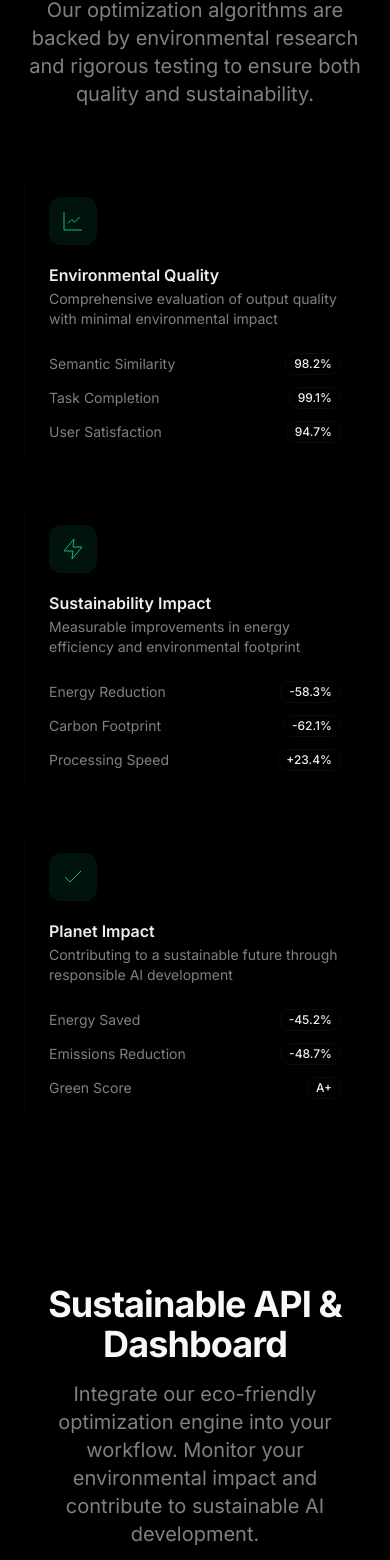
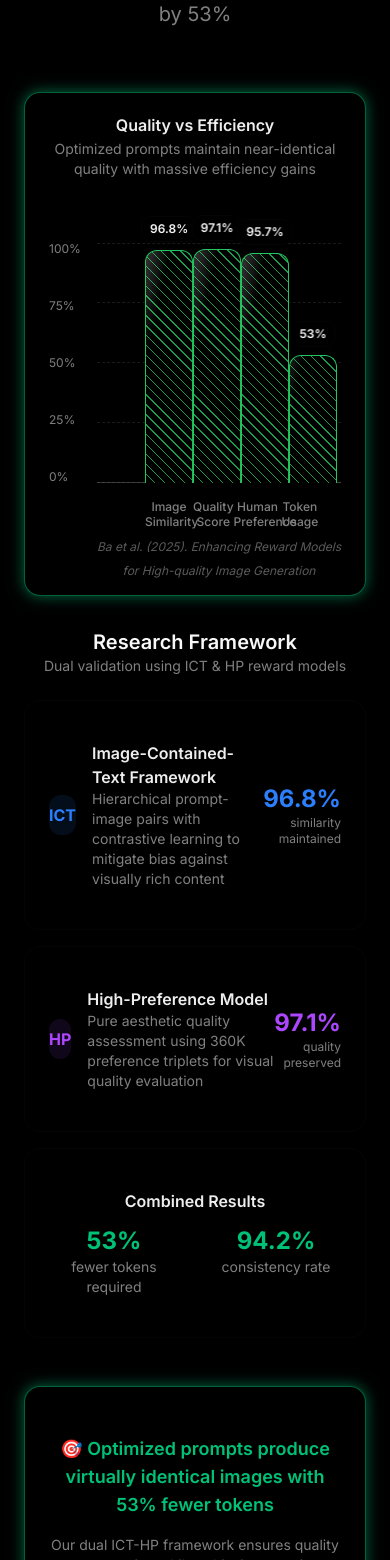
Before and after one commit to nick-rui/xiao-prompt, a Next.js app: page / in a window 390 px wide. Shown: the part 3956-5516 px from the top of the page. Built offline with nearby package versions, Linux system fonts and the light colour scheme.

Commit message:
front end research stuf

```diff
--- a/app/page.tsx
+++ b/app/page.tsx
@@ -7,6 +7,7 @@ import { ArrowRightIcon, CheckIcon, CodeIcon, BarChartIcon, ZapIcon, ArrowDownIc
 import { useLocalization } from "@/lib/use-localization"
 import { Navigation } from "@/components/navigation"
 import Link from "next/link"
+import { ChartContainer, ChartContent } from "@/components/ui/chart"
 
 export default function LandingPage() {
   const { text, loading } = useLocalization()
@@ -253,93 +254,197 @@ export default function LandingPage() {
         <div className="container mx-auto max-w-6xl">
           <div className="text-center space-y-4 mb-16">
             <h2 className="text-4xl md:text-5xl font-bold tracking-tight">
-              {text.validation.title}
+              Validation Results
             </h2>
             <p className="text-xl text-muted-foreground max-w-2xl mx-auto">
-              {text.validation.subtitle}
+              Validated with ICT & HP reward models - 96.8% similarity maintained while reducing tokens by 53%
             </p>
           </div>
 
-          <div className="grid grid-cols-1 md:grid-cols-2 lg:grid-cols-3 gap-8">
-            <Card className="glass-effect">
+          <div className="grid grid-cols-1 lg:grid-cols-2 gap-8">
+            {/* Performance Chart */}
+            <Card className="neon-border border-primary/50 glow-effect h-full">
               <CardHeader>
-                <div className="w-12 h-12 bg-primary/10 rounded-lg flex items-center justify-center mb-4">
-                  <BarChartIcon className="w-6 h-6 text-primary" />
-                </div>
-                <CardTitle>{text.validation.qualityMetrics.title}</CardTitle>
-                <CardDescription>
-                  {text.validation.qualityMetrics.description}
+                <CardTitle className="text-center">Quality vs Efficiency</CardTitle>
+                <CardDescription className="text-center">
+                  Optimized prompts maintain near-identical quality with massive efficiency gains
                 </CardDescription>
               </CardHeader>
-              <CardContent>
-                <div className="space-y-3">
-                  <div className="flex justify-between items-center">
-                    <span className="text-sm text-muted-foreground">{text.validation.qualityMetrics.semanticSimilarity}</span>
-                    <Badge>{text.validation.qualityMetrics.semanticSimilarityValue}</Badge>
+              <CardContent className="p-6">
+                <ChartContainer className="h-80 w-full">
+                  <ChartContent>
+                    {/* Custom Shadcn Bar Chart */}
+                    <div className="flex h-full">
+                      {/* Y-axis */}
+                      <div className="flex flex-col justify-between text-xs text-muted-foreground pr-3 w-12" style={{ height: '240px', marginTop: '16px', marginBottom: '64px' }}>
+                        <span className="leading-none">100%</span>
+                        <span className="leading-none">75%</span>
+                        <span className="leading-none">50%</span>
+                        <span className="leading-none">25%</span>
+                        <span className="leading-none">0%</span>
                       </div>
-                  <div className="flex justify-between items-center">
-                    <span className="text-sm text-muted-foreground">{text.validation.qualityMetrics.taskCompletion}</span>
-                    <Badge>{text.validation.qualityMetrics.taskCompletionValue}</Badge>
+
+                      {/* Chart area */}
+                      <div className="flex-1 relative" style={{ marginTop: '16px', marginBottom: '64px' }}>
+                        {/* Grid lines */}
+                        <div className="absolute inset-0 flex flex-col justify-between" style={{ height: '240px' }}>
+                          {[0, 1, 2, 3, 4].map((i) => (
+                            <div key={i} className="border-t border-dashed border-muted-foreground/20" />
+                          ))}
                         </div>
-                  <div className="flex justify-between items-center">
-                    <span className="text-sm text-muted-foreground">{text.validation.qualityMetrics.userSatisfaction}</span>
-                    <Badge>{text.validation.qualityMetrics.userSatisfactionValue}</Badge>
+
+                        {/* X-axis baseline */}
+                        <div className="absolute bottom-0 left-0 right-0 border-t border-muted-foreground/40"></div>
+
+                        {/* Bars container */}
+                        <div className="absolute bottom-0 left-0 right-0 flex items-end justify-between px-12" style={{ height: '240px' }}>
+                          {[
+                            { name: 'Image\nSimilarity', value: 96.8 },
+                            { name: 'Quality\nScore', value: 97.1 },
+                            { name: 'Human\nPreference', value: 95.7 },
+                            { name: 'Token\nUsage', value: 53.0 }
+                          ].map((item, index) => (
+                            <div key={index} className="flex flex-col items-center group relative">
+                              {/* Bar */}
+                              <div
+                                className="w-12 bg-black rounded-t-lg border-t border-l border-r border-solid shadow-lg transition-all duration-300 hover:scale-105 hover:shadow-xl relative overflow-hidden cursor-pointer"
+                                style={{
+                                  height: `${(item.value / 100) * 240}px`,
+                                  borderColor: 'rgb(34 197 94)',
+                                  backgroundImage: `repeating-linear-gradient(
+                                    45deg,
+                                    transparent 0px,
+                                    transparent 6px,
+                                    rgb(34 197 94 / 0.8) 6px,
+                                    rgb(34 197 94 / 0.8) 7px
+                                  )`
+                                }}
+                              >
+                                {/* Shimmer effect */}
+                                <div className="absolute inset-0 bg-gradient-to-r from-transparent via-white/20 to-transparent transform -skew-x-12 -translate-x-full group-hover:translate-x-full transition-transform duration-700" />
+                              </div>
+
+                              {/* Value label positioned above bar */}
+                              <div className="absolute left-1/2 transform -translate-x-1/2 text-xs font-semibold text-foreground bg-card/90 backdrop-blur-sm rounded-md px-2 py-1 border border-border/50 shadow-sm whitespace-nowrap" style={{ bottom: `${(item.value / 100) * 240 + 8}px` }}>
+                                {item.value}%
+                              </div>
+                            </div>
+                          ))}
+                        </div>
+
+                        {/* Labels positioned at bottom */}
+                        <div className="absolute left-0 right-0 flex justify-between px-12" style={{ top: '256px' }}>
+                          {[
+                            'Image\nSimilarity',
+                            'Quality\nScore',
+                            'Human\nPreference',
+                            'Token\nUsage'
+                          ].map((name, index) => (
+                            <div key={index} className="text-xs text-muted-foreground text-center font-medium leading-tight whitespace-pre-line w-12">
+                              {name}
+                            </div>
+                          ))}
+                        </div>
+
+                        {/* Citation */}
+                        <div className="absolute left-0 right-0 text-center" style={{ top: '290px' }}>
+                          <a
+                            href="https://arxiv.org/abs/2507.19002"
+                            target="_blank"
+                            rel="noopener noreferrer"
+                            className="text-xs text-muted-foreground/70 hover:text-muted-foreground transition-colors duration-200 italic"
+                          >
+                            Ba et al. (2025). Enhancing Reward Models for High-quality Image Generation
+                          </a>
+                        </div>
+                      </div>
+                    </div>
+                  </ChartContent>
+                </ChartContainer>
+              </CardContent>
+            </Card>
+
+            {/* Research Framework */}
+            <div className="space-y-4">
+              <div className="text-center mb-6">
+                <h3 className="text-xl font-semibold">Research Framework</h3>
+                <p className="text-sm text-muted-foreground">Dual validation using ICT & HP reward models</p>
+              </div>
+
+              {/* ICT Model */}
+              <Card className="glass-effect">
+                <CardContent className="p-4">
+                  <div className="flex items-center justify-between">
+                    <div className="flex items-center gap-4">
+                      <div className="w-10 h-10 bg-blue-500/10 rounded-lg flex items-center justify-center">
+                        <span className="text-blue-500 font-bold">ICT</span>
+                      </div>
+                      <div>
+                        <div className="font-semibold">Image-Contained-Text Framework</div>
+                        <div className="text-sm text-muted-foreground">Hierarchical prompt-image pairs with contrastive learning to mitigate bias against visually rich content</div>
+                      </div>
+                    </div>
+                    <div className="text-right">
+                      <div className="text-2xl font-bold text-blue-500">96.8%</div>
+                      <div className="text-xs text-muted-foreground">similarity maintained</div>
                     </div>
                   </div>
                 </CardContent>
               </Card>
 
+              {/* HP Model */}
               <Card className="glass-effect">
-              <CardHeader>
-                <div className="w-12 h-12 bg-primary/10 rounded-lg flex items-center justify-center mb-4">
-                  <ZapIcon className="w-6 h-6 text-primary" />
+                <CardContent className="p-4">
+                  <div className="flex items-center justify-between">
+                    <div className="flex items-center gap-4">
+                      <div className="w-10 h-10 bg-purple-500/10 rounded-lg flex items-center justify-center">
+                        <span className="text-purple-500 font-bold">HP</span>
                       </div>
-                <CardTitle>{text.validation.sustainabilityGains.title}</CardTitle>
-                <CardDescription>
-                  {text.validation.sustainabilityGains.description}
-                </CardDescription>
-              </CardHeader>
-              <CardContent>
-                <div className="space-y-3">
-                  <div className="flex justify-between items-center">
-                    <span className="text-sm text-muted-foreground">{text.validation.sustainabilityGains.energyReduction}</span>
-                    <Badge>{text.validation.sustainabilityGains.energyReductionValue}</Badge>
+                      <div>
+                        <div className="font-semibold">High-Preference Model</div>
+                        <div className="text-sm text-muted-foreground">Pure aesthetic quality assessment using 360K preference triplets for visual quality evaluation</div>
                       </div>
-                  <div className="flex justify-between items-center">
-                    <span className="text-sm text-muted-foreground">{text.validation.sustainabilityGains.carbonReduction}</span>
-                    <Badge>{text.validation.sustainabilityGains.carbonReductionValue}</Badge>
                     </div>
-                  <div className="flex justify-between items-center">
-                    <span className="text-sm text-muted-foreground">{text.validation.sustainabilityGains.processingSpeed}</span>
-                    <Badge>{text.validation.sustainabilityGains.processingSpeedValue}</Badge>
+                    <div className="text-right">
+                      <div className="text-2xl font-bold text-purple-500">97.1%</div>
+                      <div className="text-xs text-muted-foreground">quality preserved</div>
                     </div>
                   </div>
                 </CardContent>
               </Card>
 
-            <Card className="glass-effect">
-              <CardHeader>
-                <div className="w-12 h-12 bg-primary/10 rounded-lg flex items-center justify-center mb-4">
-                  <CheckIcon className="w-6 h-6 text-primary" />
+              {/* Key Results */}
+              <Card className="glass-effect border-primary/20">
+                <CardContent className="p-4">
+                  <div className="text-center space-y-3">
+                    <div className="font-semibold">Combined Results</div>
+                    <div className="grid grid-cols-2 gap-8">
+                      <div>
+                        <div className="text-2xl font-bold text-primary">53%</div>
+                        <div className="text-sm text-muted-foreground">fewer tokens required</div>
                       </div>
-                <CardTitle>{text.validation.environmentalImpact.title}</CardTitle>
-                <CardDescription>
-                  {text.validation.environmentalImpact.description}
-                </CardDescription>
-              </CardHeader>
-              <CardContent>
-                <div className="space-y-3">
-                  <div className="flex justify-between items-center">
-                    <span className="text-sm text-muted-foreground">{text.validation.environmentalImpact.energySaved}</span>
-                    <Badge>{text.validation.environmentalImpact.energySavedValue}</Badge>
+                      <div>
+                        <div className="text-2xl font-bold text-primary">94.2%</div>
+                        <div className="text-sm text-muted-foreground">consistency rate</div>
                       </div>
-                  <div className="flex justify-between items-center">
-                    <span className="text-sm text-muted-foreground">{text.validation.environmentalImpact.emissionsReduction}</span>
-                    <Badge>{text.validation.environmentalImpact.emissionsReductionValue}</Badge>
                     </div>
-                  <div className="flex justify-between items-center">
-                    <span className="text-sm text-muted-foreground">{text.validation.environmentalImpact.greenScore}</span>
-                    <Badge>{text.validation.environmentalImpact.greenScoreValue}</Badge>
+                  </div>
+                </CardContent>
+              </Card>
+            </div>
+          </div>
+
+          {/* Bottom Summary */}
+          <div className="mt-12">
+            <Card className="neon-border border-primary/50 glow-effect">
+              <CardContent className="pt-6">
+                <div className="text-center space-y-4">
+                  <div className="text-lg font-semibold text-primary">
+                    🎯 Optimized prompts produce virtually identical images with 53% fewer tokens
+                  </div>
+                  <div className="text-sm text-muted-foreground max-w-2xl mx-auto">
+                    Our dual ICT-HP framework ensures quality preservation while achieving massive efficiency gains.
+                    Perfect for production systems requiring both quality and cost optimization with 94.2% consistency rate.
                   </div>
                 </div>
               </CardContent>
--- /dev/null
+++ b/components/ui/chart.tsx
@@ -0,0 +1,32 @@
+"use client"
+
+import * as React from "react"
+import { cn } from "@/lib/utils"
+
+// Chart container
+const ChartContainer = React.forwardRef<
+  HTMLDivElement,
+  React.HTMLAttributes<HTMLDivElement>
+>(({ className, ...props }, ref) => (
+  <div
+    ref={ref}
+    className={cn("w-full h-full", className)}
+    {...props}
+  />
+))
+ChartContainer.displayName = "ChartContainer"
+
+// Chart content wrapper
+const ChartContent = React.forwardRef<
+  HTMLDivElement,
+  React.HTMLAttributes<HTMLDivElement>
+>(({ className, ...props }, ref) => (
+  <div
+    ref={ref}
+    className={cn("relative w-full h-full", className)}
+    {...props}
+  />
+))
+ChartContent.displayName = "ChartContent"
+
+export { ChartContainer, ChartContent }
```
Lines whose indentation alone changed are shown as unchanged.
